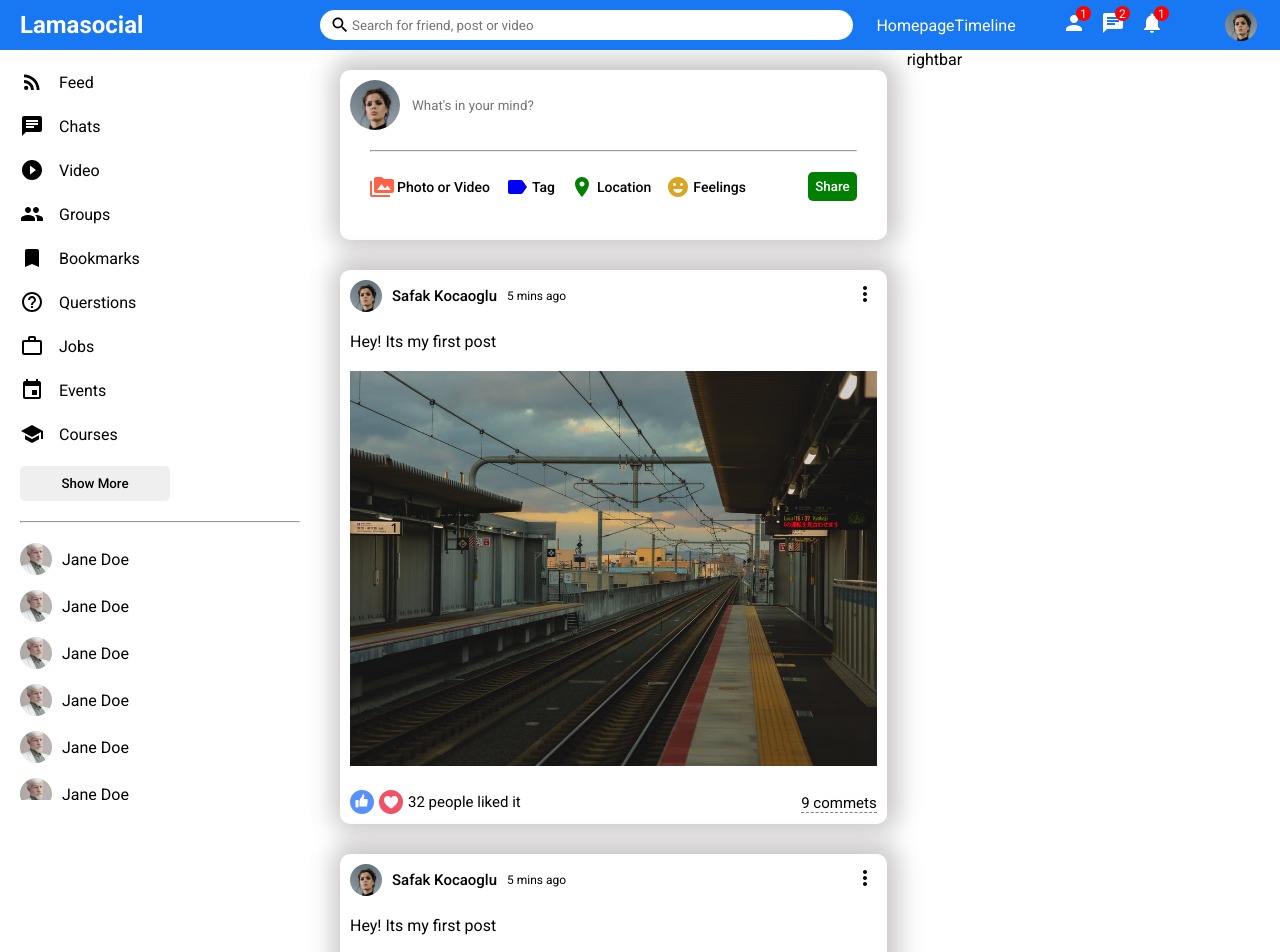
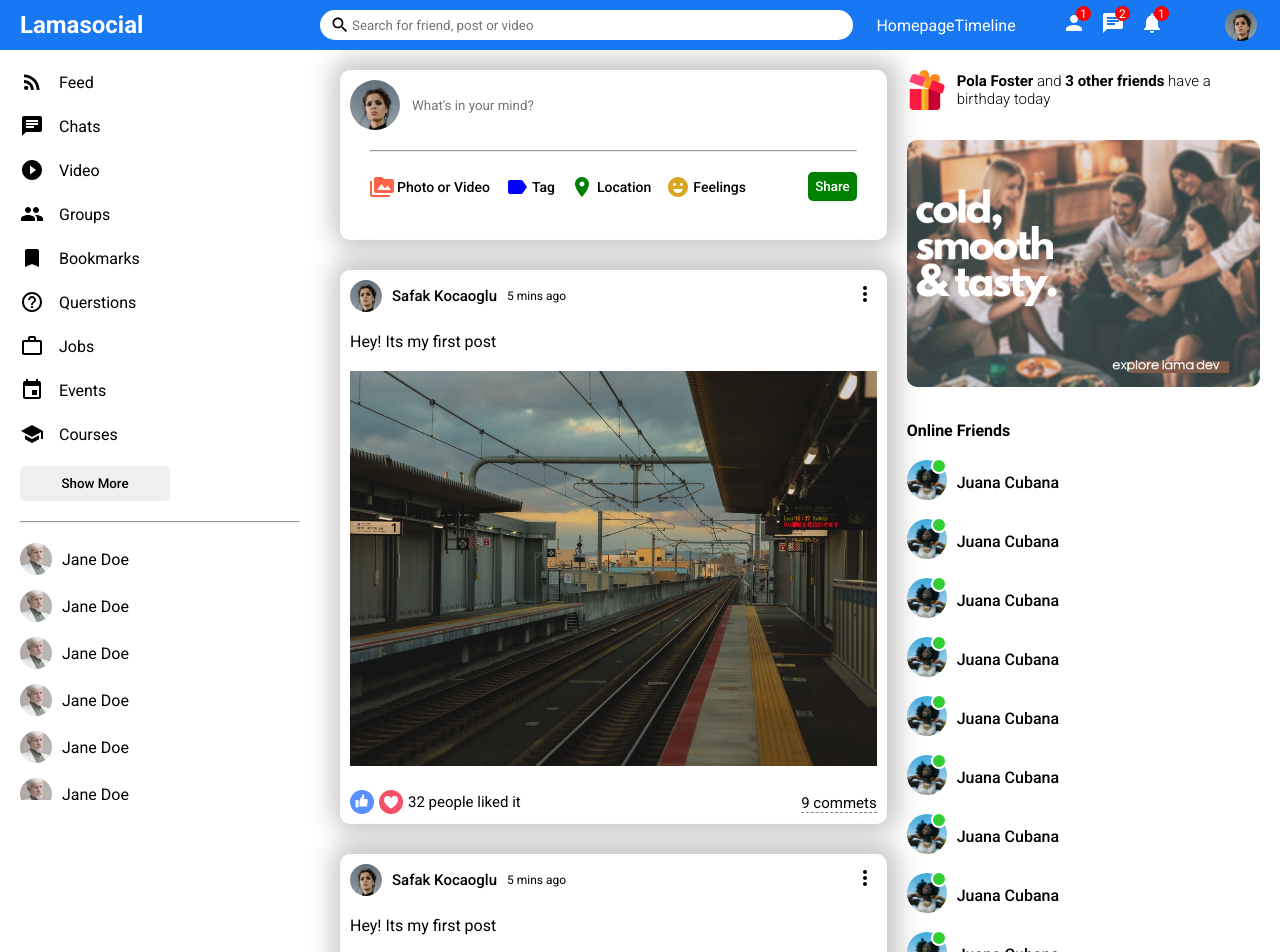
Before and after one commit to diegojimenez77/social_media_app_react, a React (Create React App) app: page / in a window 1280 px wide. Shown: the top 952 px of the page. Built offline with nearby package versions, Linux system fonts and the light colour scheme.

Commit message:
adding right bar and layout completed

```diff
--- a/src/components/rightbar/Rightbar.jsx
+++ b/src/components/rightbar/Rightbar.jsx
@@ -3,7 +3,87 @@
 export default function Rightbar() {
   return (
     <div className="rightbar">
-      rightbar
+      <div className="rightbarWrapper">
+        <div className="birthdayContainer">
+          <img src="/assets/gift.png" alt="" className="birthdayImg" />
+          <span className="birthdayText">
+            <b>Pola Foster</b> and <b>3 other friends</b> have a birthday today</span>
+        </div>
+        <img src="/assets/ad.png" alt="" className="rightbarAd" />
+        <h4 className="rightbarTitle">Online Friends</h4>
+        <ul className="rightbarFriendList">
+          <li className="rightbarFriend">
+            <div className="rightbarProfileImgContainer">
+              <img src="/assets/person/3.jpeg" alt="" className="rightbarProfileImg" />
+              <span className="rightbarOnline"></span>
+            </div>
+            <span className="rightbarUsername">Juana Cubana</span>
+          </li>
+          <li className="rightbarFriend">
+            <div className="rightbarProfileImgContainer">
+              <img src="/assets/person/3.jpeg" alt="" className="rightbarProfileImg" />
+              <span className="rightbarOnline"></span>
+            </div>
+            <span className="rightbarUsername">Juana Cubana</span>
+          </li>
+          <li className="rightbarFriend">
+            <div className="rightbarProfileImgContainer">
+              <img src="/assets/person/3.jpeg" alt="" className="rightbarProfileImg" />
+              <span className="rightbarOnline"></span>
+            </div>
+            <span className="rightbarUsername">Juana Cubana</span>
+          </li>
+          <li className="rightbarFriend">
+            <div className="rightbarProfileImgContainer">
+              <img src="/assets/person/3.jpeg" alt="" className="rightbarProfileImg" />
+              <span className="rightbarOnline"></span>
+            </div>
+            <span className="rightbarUsername">Juana Cubana</span>
+          </li>
+          <li className="rightbarFriend">
+            <div className="rightbarProfileImgContainer">
+              <img src="/assets/person/3.jpeg" alt="" className="rightbarProfileImg" />
+              <span className="rightbarOnline"></span>
+            </div>
+            <span className="rightbarUsername">Juana Cubana</span>
+          </li>
+          <li className="rightbarFriend">
+            <div className="rightbarProfileImgContainer">
+              <img src="/assets/person/3.jpeg" alt="" className="rightbarProfileImg" />
+              <span className="rightbarOnline"></span>
+            </div>
+            <span className="rightbarUsername">Juana Cubana</span>
+          </li>
+          <li className="rightbarFriend">
+            <div className="rightbarProfileImgContainer">
+              <img src="/assets/person/3.jpeg" alt="" className="rightbarProfileImg" />
+              <span className="rightbarOnline"></span>
+            </div>
+            <span className="rightbarUsername">Juana Cubana</span>
+          </li>
+          <li className="rightbarFriend">
+            <div className="rightbarProfileImgContainer">
+              <img src="/assets/person/3.jpeg" alt="" className="rightbarProfileImg" />
+              <span className="rightbarOnline"></span>
+            </div>
+            <span className="rightbarUsername">Juana Cubana</span>
+          </li>
+          <li className="rightbarFriend">
+            <div className="rightbarProfileImgContainer">
+              <img src="/assets/person/3.jpeg" alt="" className="rightbarProfileImg" />
+              <span className="rightbarOnline"></span>
+            </div>
+            <span className="rightbarUsername">Juana Cubana</span>
+          </li>
+          <li className="rightbarFriend">
+            <div className="rightbarProfileImgContainer">
+              <img src="/assets/person/3.jpeg" alt="" className="rightbarProfileImg" />
+              <span className="rightbarOnline"></span>
+            </div>
+            <span className="rightbarUsername">Juana Cubana</span>
+          </li>
+        </ul>
+      </div>
       </div>
   )
 }
--- a/src/components/rightbar/rightbar.css
+++ b/src/components/rightbar/rightbar.css
@@ -1,3 +1,72 @@
 .rightbar{
     flex:3.5;
 }
+
+.rightbarWrapper{
+    padding: 20px 20px 0 0;
+}
+
+.birthdayContainer{
+    display:flex;
+    align-items: center;
+}
+
+.birthdayImg{
+    width: 40px;
+    height: 40px;
+    margin-right: 10px;
+}
+
+.birthdayText{
+    font-weight: 300;
+    font-size: 15px;
+
+}
+
+.rightbarAd{
+    width: 100%;
+    border-radius: 10px;
+    margin: 30px 0px;
+}
+
+.rightbarTitle{
+    margin-bottom: 20px;
+}
+.rightbarFriendList{
+    padding: 0;
+    margin: 0;
+    list-style: none;
+}
+
+.rightbarFriend{
+    display: flex;
+    align-items: center;
+    margin-bottom: 15px;
+}
+
+.rightbarProfileImgContainer{
+    margin-right: 10px;
+    position: relative;
+}
+
+.rightbarProfileImg{
+    width: 40px;
+    height: 40px;
+    border-radius: 50%;
+    object-fit: cover;
+}
+
+.rightbarOnline{
+    width: 12px;
+    height: 12px;
+    border-radius: 50%;
+    background-color: limegreen;
+    position: absolute;
+    top:-2px;
+    right:0;
+    border:2px solid white;
+}
+
+.rightbarUsername{
+    font-weight: 500;
+}
```
